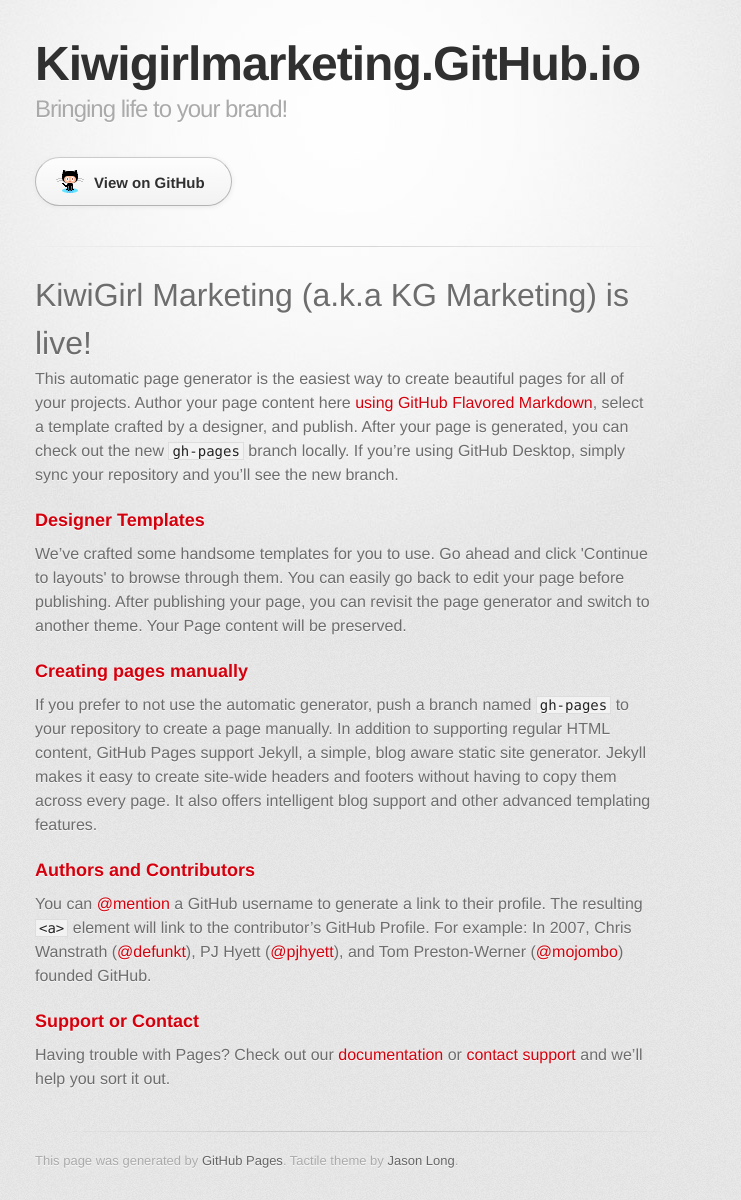
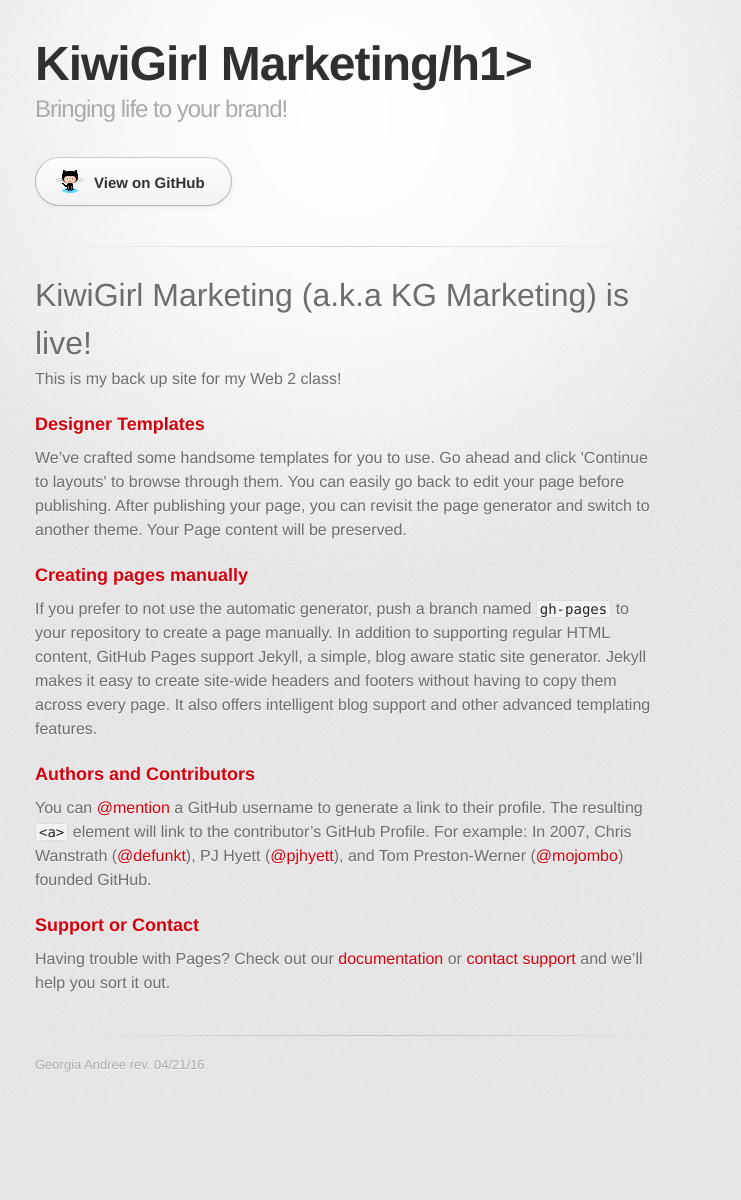
Before and after one commit to kiwigirlmarketing/kiwigirlmarketing.github.io, a plain HTML site: page index.html in a window 1280 px wide. Shown: the whole page, without its empty margins (295-1036 px from the left). After the commit the page ends 1104 px from the top, so only its background shows below. Drawn offline with Linux system fonts and the light colour scheme; a web font is replaced by a local one.

Commit message:
Update index.html

```diff
--- a/index.html
+++ b/index.html
@@ -10,7 +10,7 @@
     <!--[if lt IE 9]>
     <script src="//html5shiv.googlecode.com/svn/trunk/html5.js"></script>
     <![endif]-->
-    <title>Kiwigirlmarketing.GitHub.io by kiwigirlmarketing</title>
+    <title>The master repository of kiwigirlmarketing</title>
   </head>
 
   <body>
@@ -18,7 +18,7 @@
       <div class="inner">
 
         <header>
-          <h1>Kiwigirlmarketing.GitHub.io</h1>
+          <h1>KiwiGirl Marketing/h1>
           <h2>Bringing life to your brand!</h2>
         </header>
 
@@ -32,7 +32,7 @@
           <h1>
 <a id="kiwigirl-marketing-aka-kg-marketing-is-live" class="anchor" href="#kiwigirl-marketing-aka-kg-marketing-is-live" aria-hidden="true"><span aria-hidden="true" class="octicon octicon-link"></span></a>KiwiGirl Marketing (a.k.a KG Marketing) is live!</h1>
 
-<p>This automatic page generator is the easiest way to create beautiful pages for all of your projects. Author your page content here <a href="https://guides.github.com/features/mastering-markdown/">using GitHub Flavored Markdown</a>, select a template crafted by a designer, and publish. After your page is generated, you can check out the new <code>gh-pages</code> branch locally. If you’re using GitHub Desktop, simply sync your repository and you’ll see the new branch.</p>
+<p>This is my back up site for my Web 2 class!</p>
 
 <h3>
 <a id="designer-templates" class="anchor" href="#designer-templates" aria-hidden="true"><span aria-hidden="true" class="octicon octicon-link"></span></a>Designer Templates</h3>
@@ -56,7 +56,7 @@
         </section>
 
         <footer>
-          This page was generated by <a href="https://pages.github.com">GitHub Pages</a>. Tactile theme by <a href="https://twitter.com/jasonlong">Jason Long</a>.
+          Georgia Andree rev. 04/21/16
         </footer>
 
 
```
